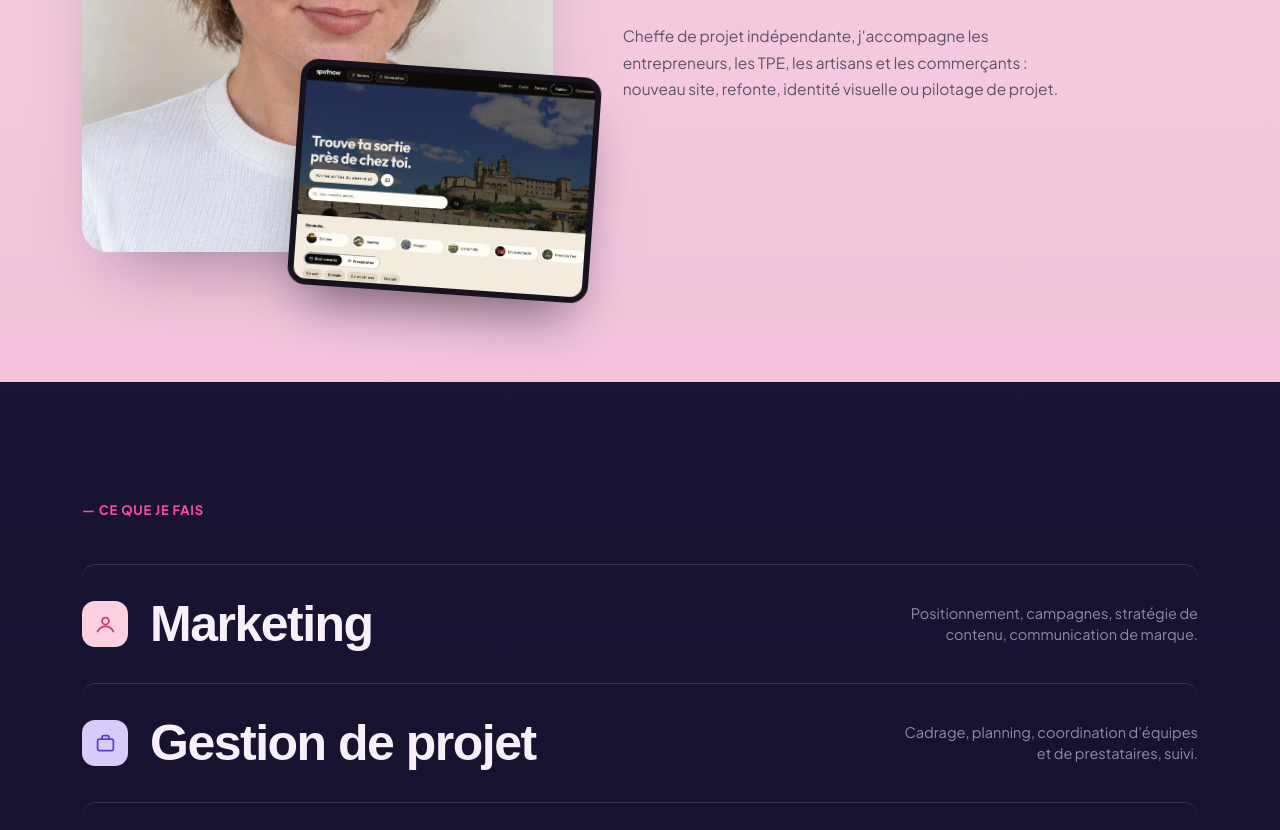
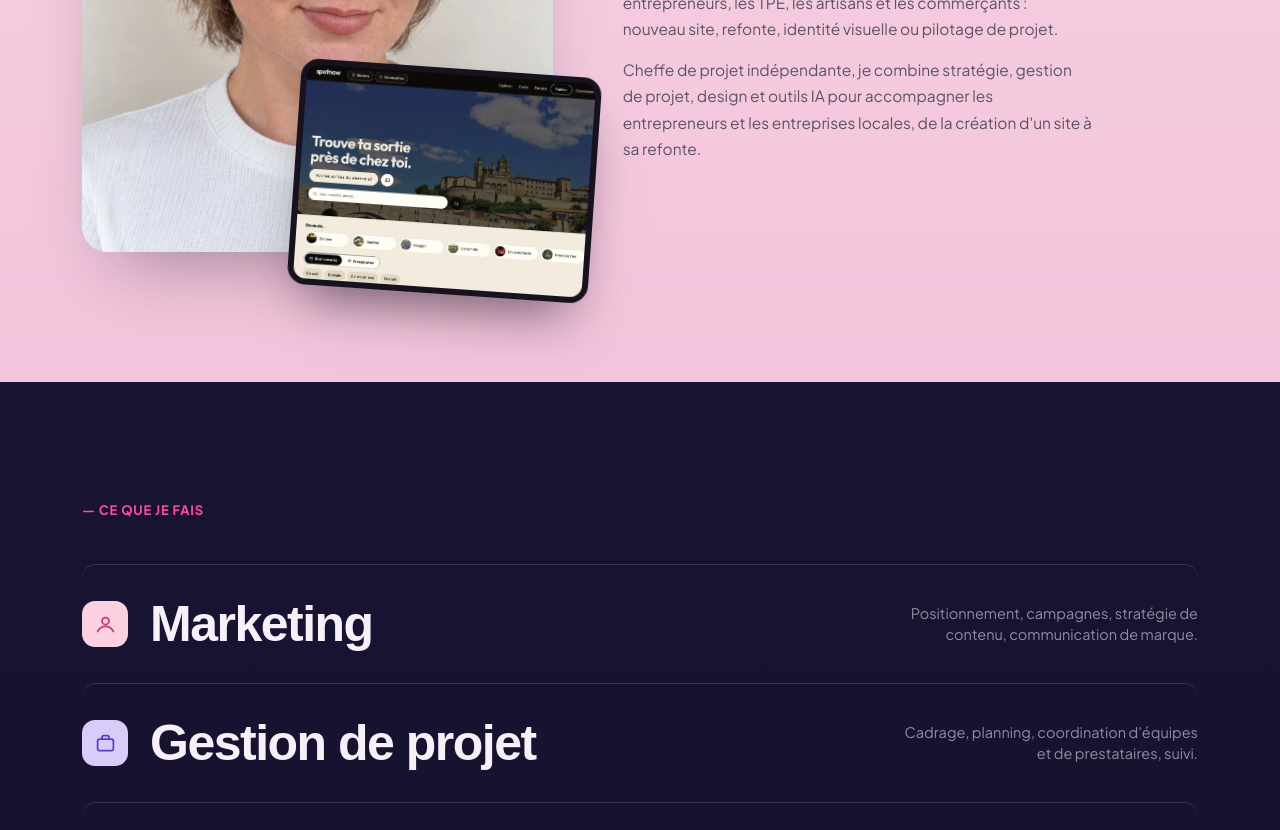
Before and after one commit to moonwalkerV/portfolio-amelie, a website: page index.html in a window 1280 px wide. Shown: the part 1286-2116 px from the top of the page. Drawn offline with Linux system fonts and the light colour scheme; a web font is replaced by a local one.

Commit message:
Intro : paragraphe de présentation sous le sous-titre
Co-Authored-By: Claude Sonnet 5.5 <noreply@anthropic.com>

```diff
--- a/index.html
+++ b/index.html
@@ -116,6 +116,7 @@
         <span class="live" aria-hidden="true"></span>
       </h1>
       <p class="reveal">Cheffe de projet indépendante, j'accompagne les entrepreneurs, les TPE, les artisans et les commerçants : nouveau site, refonte, identité visuelle ou pilotage de projet.</p>
+      <p class="reveal">Cheffe de projet indépendante, je combine stratégie, gestion de projet, design et outils IA pour accompagner les entrepreneurs et les entreprises locales, de la création d'un site à sa refonte.</p>
     </div>
   </div>
 </section>
--- a/style.css
+++ b/style.css
@@ -254,6 +254,7 @@ body::before{
 
 .bio-text h1{font-size:clamp(34px,4.6vw,60px);line-height:1.04;font-weight:800;margin-bottom:26px;}
 .bio-text p{font-size:15.5px;line-height:1.7;color:#5d5266;max-width:470px;}
+.bio-text p + p{margin-top:14px;}
 .type-wrap{position:relative;}
 .type-wrap .ghost{visibility:hidden;display:block;}
 .type-wrap .live{position:absolute;left:0;top:0;right:0;display:block;}
```
